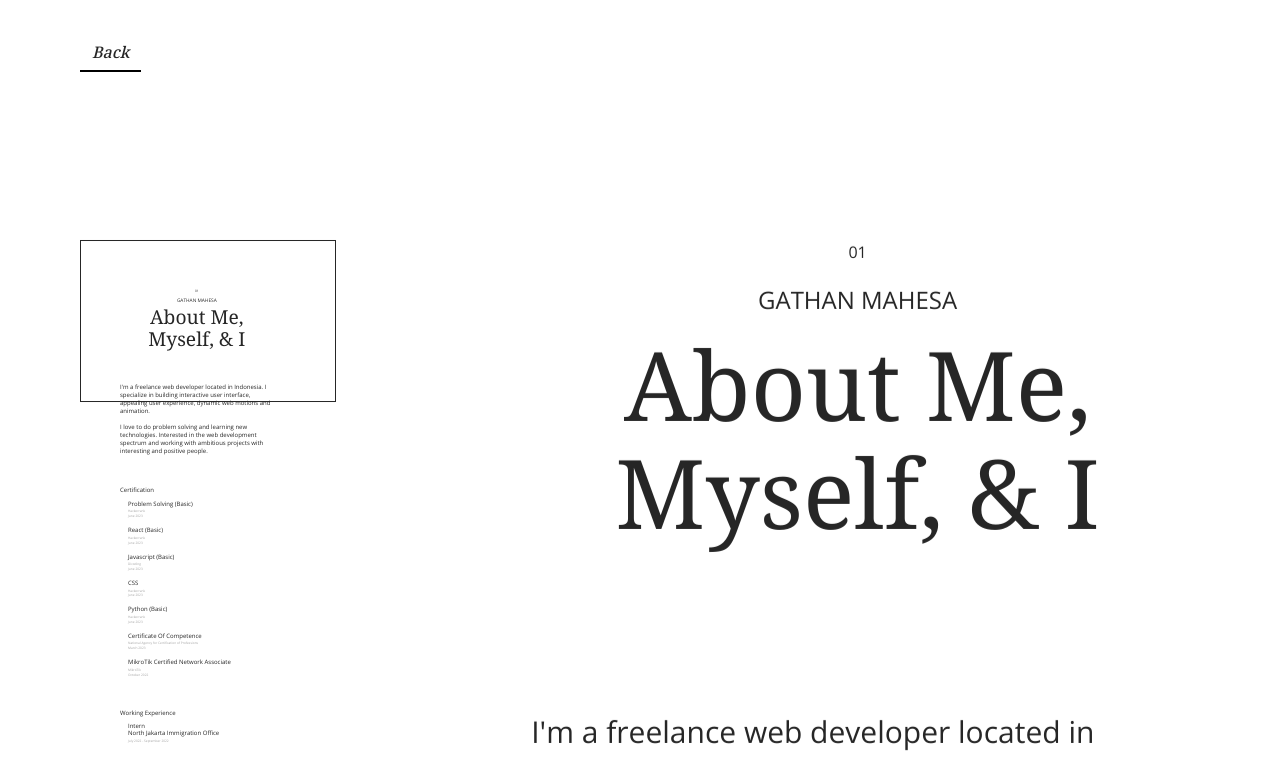
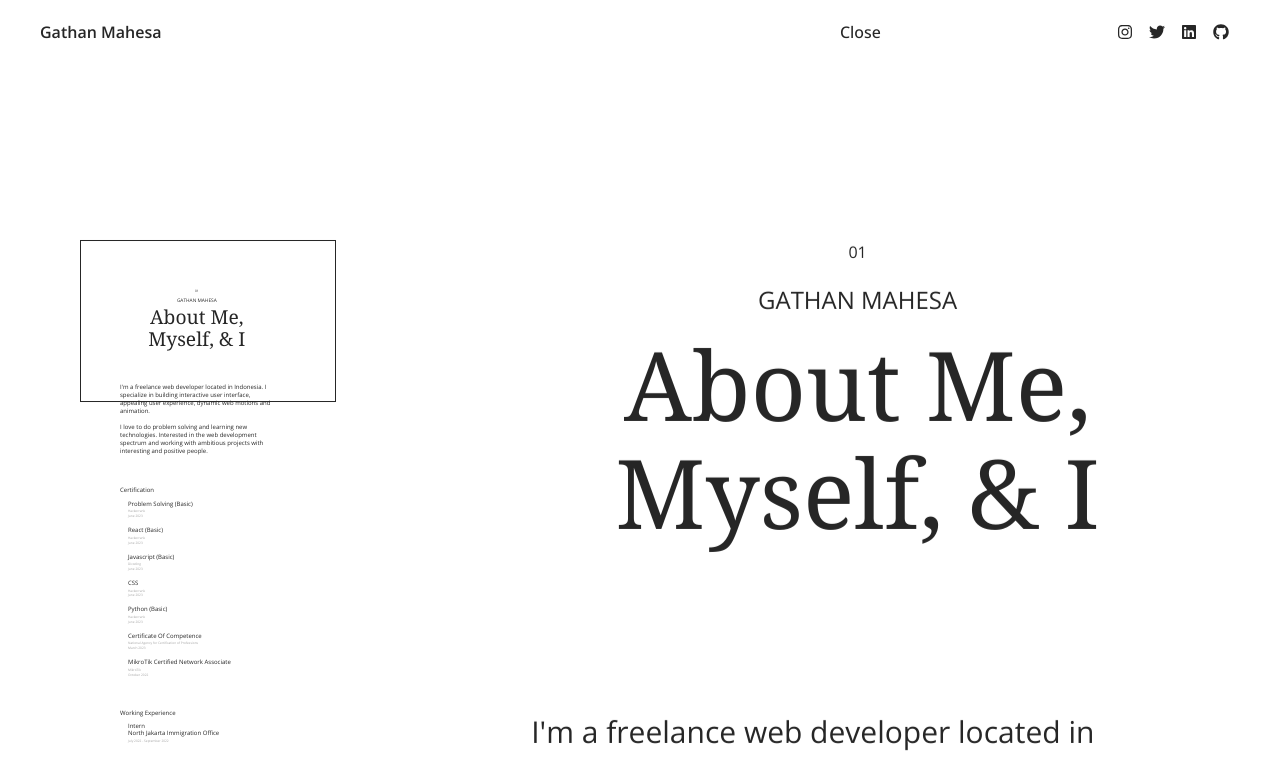
Before and after one commit to gthnmp/nextjs-portfolio, a Next.js app: page /about in a window 1280 px wide. Shown: the top 758 px of the page. Built offline with nearby package versions, Linux system fonts and the light colour scheme.

Commit message:
Update : Created navigation component

```diff
--- /dev/null
+++ b/app/_component/global/Navigation.css
@@ -0,0 +1,5 @@
+.nav-layout{
+  display: grid;
+  grid-template-columns: repeat(9, 1fr);
+  grid-template-rows: auto;
+}
--- a/app/_component/global/Navigation.tsx
+++ b/app/_component/global/Navigation.tsx
@@ -1,12 +1,17 @@
 "use client"
 import Link from "next/link";
 import { usePathname } from "next/navigation";
+import "./Navigation.css"
+import Socials from "./Socials";
 
 export default function Navigation() {
   const pathname = usePathname()
+
   return (
-    <Link href={pathname === "/" ? "" : "/"} className="back-button font-serif text-bases italic font-medium left-1/2 -translate-x-1/2 lg:-translate-x-0 lg:left-20 fixed top-10 z-50 pb-2 px-3 overflow-hidden">
-      {pathname === "/" ? "Table Of Content" : "Back"}
-    </Link>
+    <nav className="nav-layout fixed w-screen z-50 px-10 py-5 font-medium">
+      <Link href={"/"} className ="col-start-1 font-semibold">Gathan Mahesa</Link>
+      <Link href={pathname === "/project" ? "/about" : "/project"} className ="col-start-7">{pathname === "/project" ? "About" : "Close"}</Link>
+      <Socials className="col-start-9 flex gap-4 justify-center items-center"/>
+    </nav>
   );
 }
--- a/app/_component/global/Socials.tsx
+++ b/app/_component/global/Socials.tsx
@@ -8,11 +8,10 @@ const menuItems = [
   { name: "GitHub", url: "https://github.com/gthnmp", icon: <FaGithub />}
 ];
 
-const menuListClassname = "fixed z-50 top-10 right-1/2 -translate-x-1/2 lg:right-20 lg:-translate-x-0 flex gap-4 p-2";
 const iconClassname = 'hover:fill-neutral-400 transition-colors duration-300'
-export default function Socials (){
+export default function Socials ({className} : {className : string}){
   return(
-    <ul className={menuListClassname}>
+    <ul className={className}>
       {menuItems.map((item, index) => (
         <li key={index}>
           <a href={item.url} target="_blank" aria-label={`Checkout Gathan's ${item.name}`}>
```
